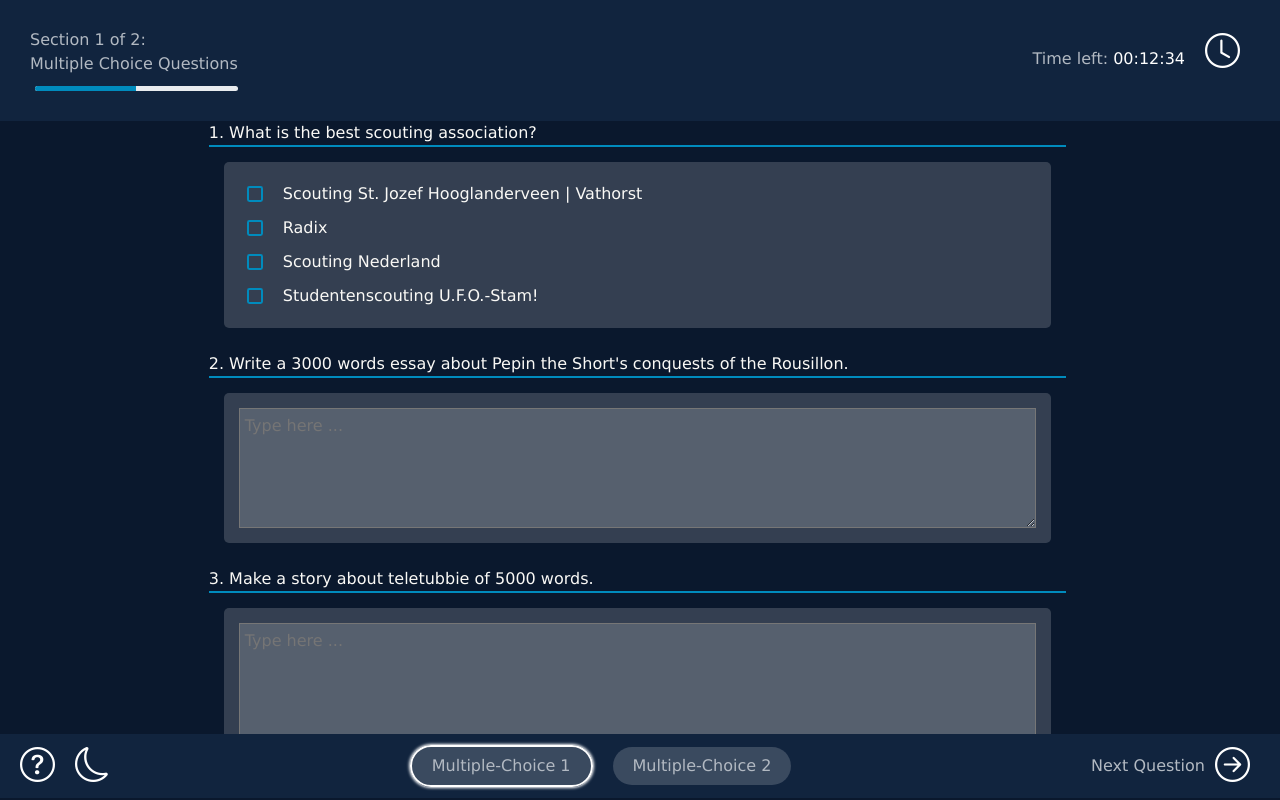
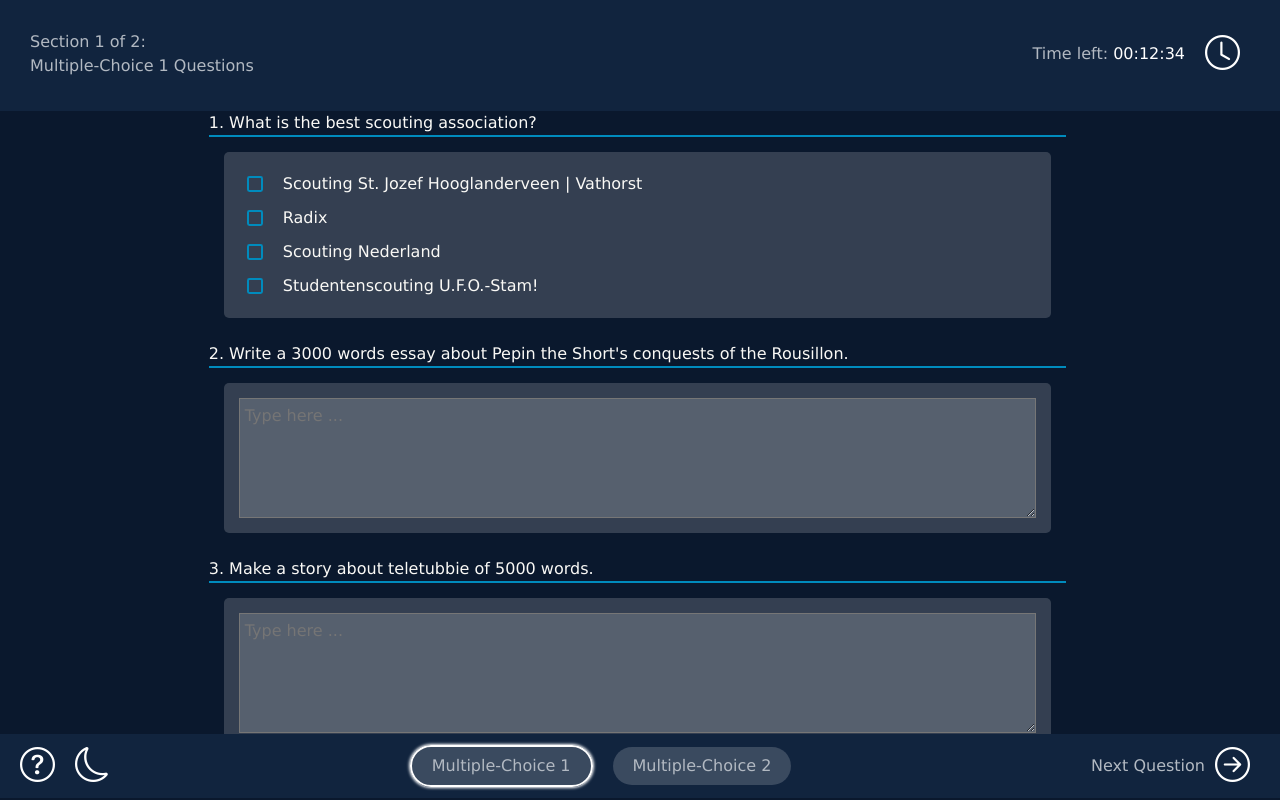
Before and after one commit to Alakind/ISEP, a React (Vite) app in the folder frontend/applicant/: page /assessment in a window 1280 px wide. Built offline with nearby package versions, Linux system fonts and the light colour scheme.

Commit message:
Implemented dynamic header elements for the current section number and removed the progress bar

```diff
--- a/frontend/applicant/src/components/Header.tsx
+++ b/frontend/applicant/src/components/Header.tsx
@@ -1,29 +1,16 @@
 import { AssessmentInterface } from "../utils/types";
 import "../styles/dark_mode_header.css";
 
-function Header({ assessment }: Props) {
+function Header({ assessment, currentSectionIndex }: Props) {
   return (
     <header className="header">
-      {/* <div>Number of assignments: {section.assignments.length}</div> */}
-      {/* //TODO fix dummy data. 1 should be current section */}
       <span className="header__left">
         <div>
-          Section 1 of {assessment.sections.length}:
+          Section {currentSectionIndex + 1} of {assessment.sections.length}:
         </div>
         <div>
           {/* TODO make section types a variable */}
-          Multiple Choice Questions
-        </div>
-        <div>
-          <div
-            className="progress header__progress"
-            role="progressbar"
-            aria-valuenow={50}
-            aria-valuemin={0}
-            aria-valuemax={100}
-          >
-            <div className="header__progress-bar"></div>
-          </div>
+          {assessment.sections[currentSectionIndex].name} Questions
         </div>
       </span>
       <span className="header__right">
@@ -41,6 +28,7 @@
 
 interface Props {
   assessment: AssessmentInterface;
+  currentSectionIndex: number;
 }
 
 export default Header;
--- a/frontend/applicant/src/styles/dark_mode_header.css
+++ b/frontend/applicant/src/styles/dark_mode_header.css
@@ -7,26 +7,14 @@
     align-items: center;
   }
 
-.header__progress {
-    margin-top: 10px;
-    margin-left: 5px;
-    height: 5px;
-}
-
-.header__progress-bar {
-    width: 50%;
-    background-color: var(--tertiary-color);
-    /* TODO filled code currently */
-}
-
 .bi-clock, .bi-arrow-right-circle, .bi-moon, .bi-question-circle {
     font-size: 35px;
     color: var(--icons);
     margin: 0 10px;
 }
-span:has(.bi-clock) {
-    height: 100%;
-    margin-top: -2px;
+
+.bi-arrow-right-circle, .bi-moon, .bi-question-circle {
+    cursor: pointer;
 }
 
 .header__time-text {
```
